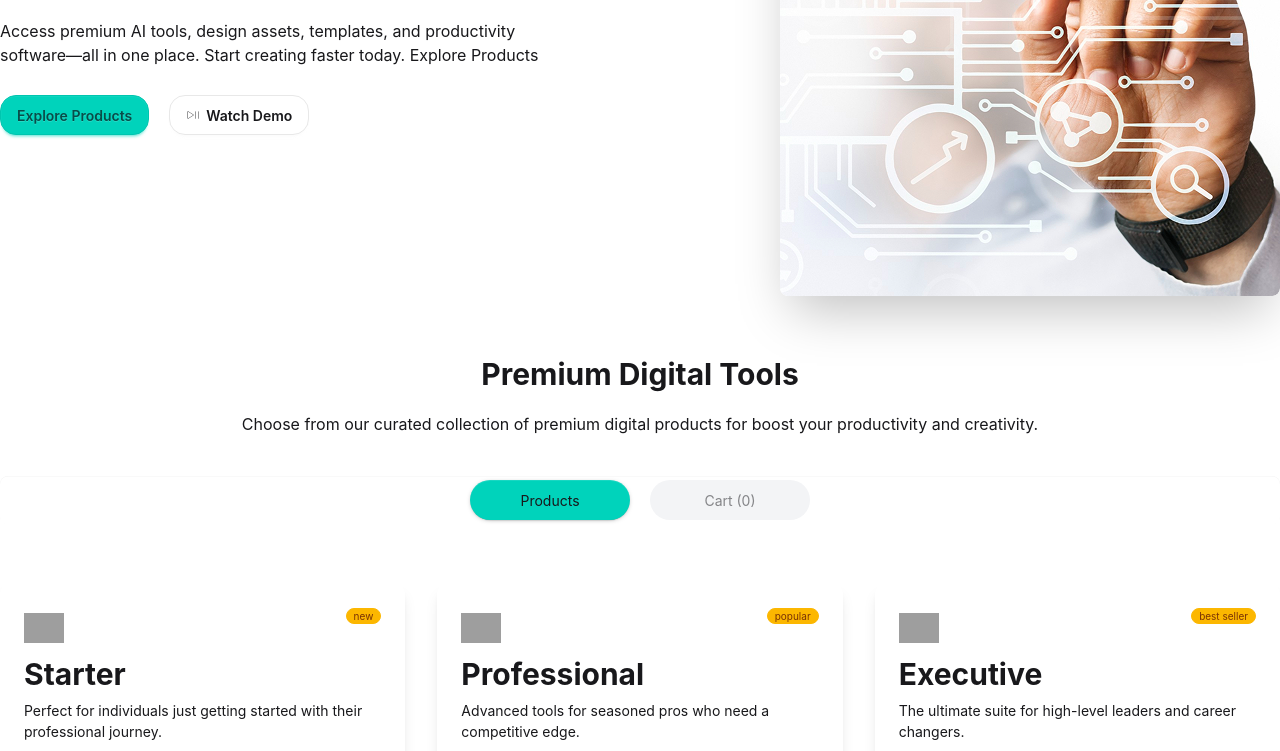
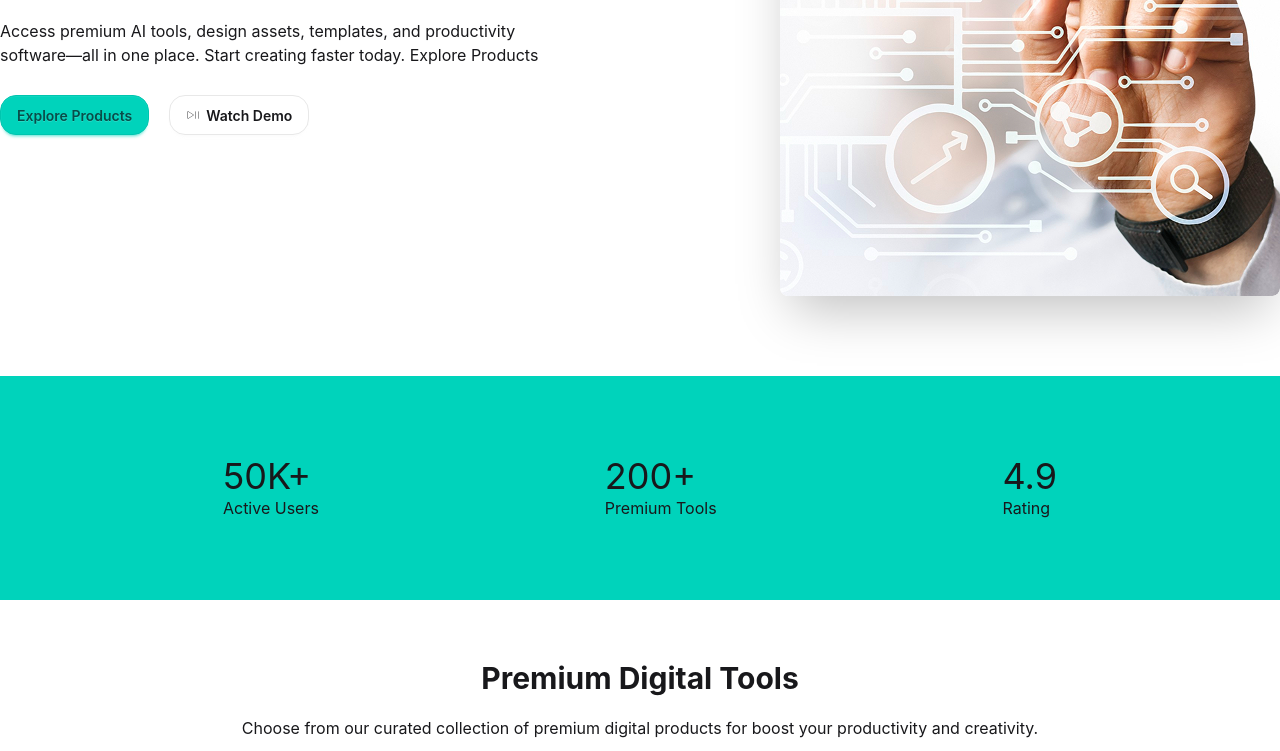
Before and after one commit to imam1595/assignment-6, a React (Vite) app: page / in a window 1280 px wide. Shown: the part 450-1201 px from the top of the page. Built offline with nearby package versions, Linux system fonts and the light colour scheme; grey boxes are pictures that could not be loaded.

Commit message:
add active users

```diff
--- a/src/App.jsx
+++ b/src/App.jsx
@@ -7,6 +7,7 @@ import Tabs from './Component/Tabs/Tabs'
 import Datum from './Datum/Datum'
 import Carts from './Component/Carts/Carts'
 import Hero from './Component/Hero/Hero'
+import ActiveUsers from './Component/ActiveUsers/ActiveUsers'
 
 
 
@@ -32,6 +33,8 @@ function App() {
       <NavBar showCarts={showCarts} />
 
       <Hero />
+
+      <ActiveUsers />
 
       <Tabs activeTab={activeTab} setActiveTab={setActiveTab} showCarts={showCarts} />
 
--- /dev/null
+++ b/src/Component/ActiveUsers/ActiveUsers.jsx
@@ -0,0 +1,24 @@
+import React from 'react';
+
+const ActiveUsers = () => {
+    return (
+        <div className='bg-accent mt-20 p-20'>
+            <div className='container mx-auto flex justify-around items-center'>
+                <div className=''>
+                    <h1 className='text-4xl'>50K+</h1>
+                    <h6>Active Users</h6>
+                </div>
+                <div>
+                    <h1 className='text-4xl'>200+</h1>
+                    <h6>Premium Tools</h6>
+                </div>
+                <div>
+                    <h1 className='text-4xl'>4.9</h1>
+                    <h6>Rating</h6>
+                </div>
+            </div>
+        </div>
+    );
+};
+
+export default ActiveUsers;
```
